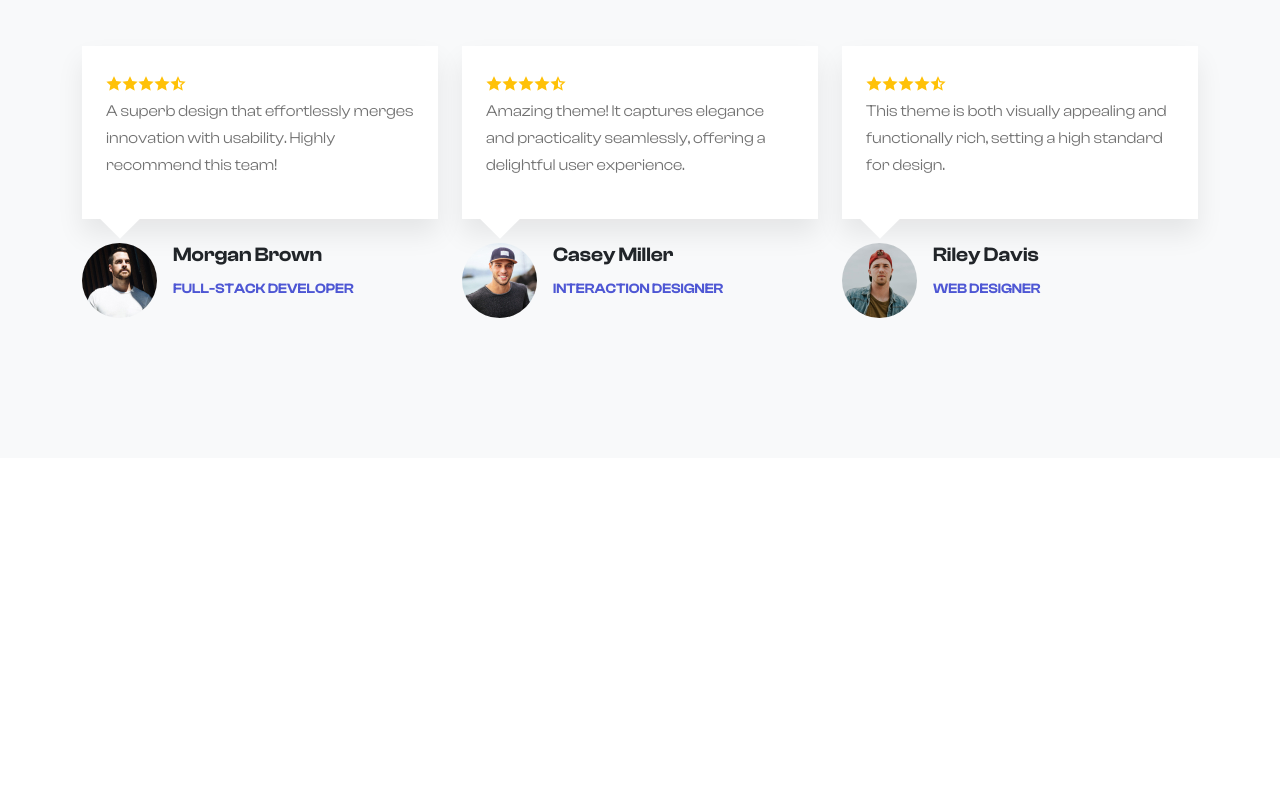
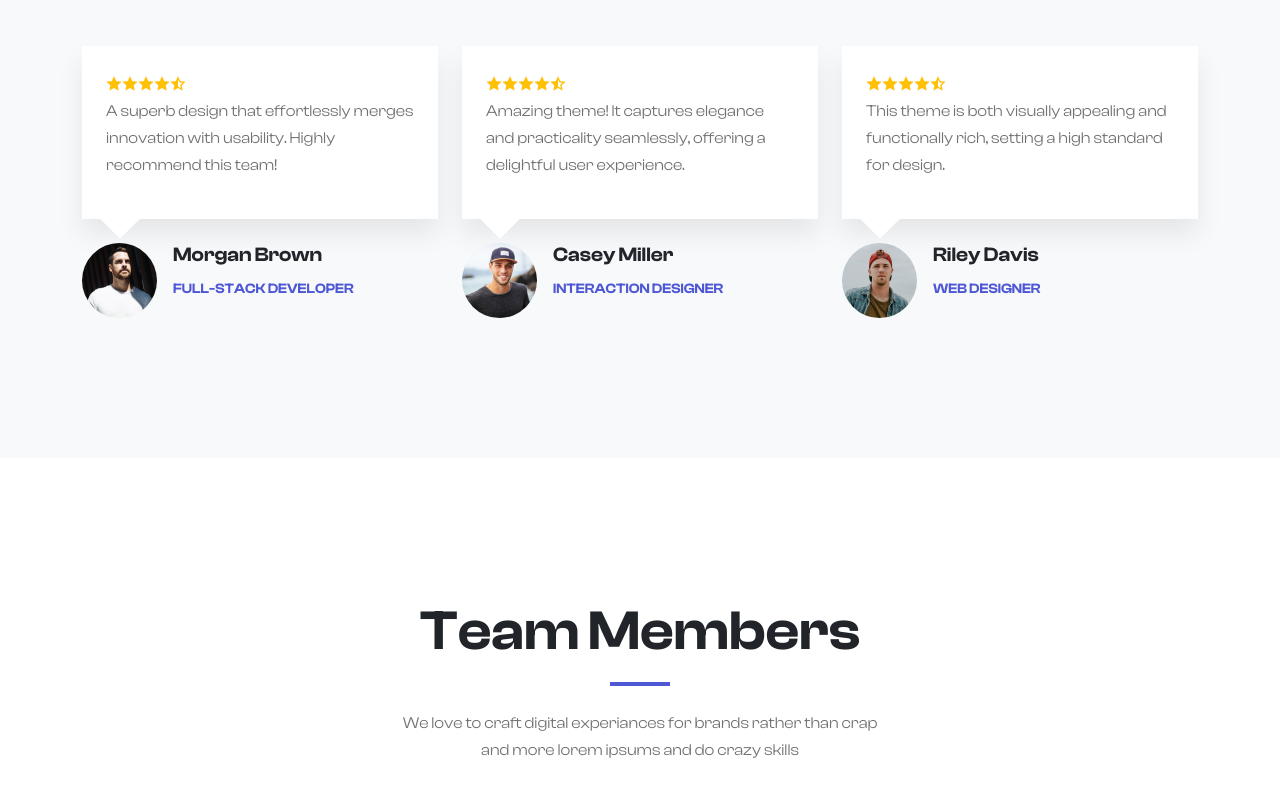
Before and after one commit to MR-0-BEN/Elixir-Template, a React (Vite) app: page / in a window 1280 px wide. Shown: the part 5383-6177 px from the top of the page. Before the commit the page ends 5841 px from the top, so only its background shows below. Built offline with nearby package versions, Linux system fonts and the light colour scheme.

Commit message:
Added Team component import and usage in App component

```diff
--- a/src/App.jsx
+++ b/src/App.jsx
@@ -6,6 +6,7 @@ import NavBar from "./components/NavBar";
 import Portfolio from "./components/Portfolio";
 import Reviews from "./components/Reviews";
 import Services from "./components/Services";
+import Team from "./components/Team";
 
 function App() {
   return (
@@ -17,6 +18,7 @@ function App() {
       <Counter />
       <Portfolio />
       <Reviews />
+      <Team/>
     </div>
   );
 }
--- /dev/null
+++ b/src/assets/data/TeamData.js
@@ -0,0 +1,9 @@
+import person1 from "../images/person-1.jpg";
+import person2 from "../images/person-2.jpg";
+import person3 from "../images/person-3.jpg";
+
+export const teamData = [
+  { img: person1, name: "Alice Smith", title: "UI Designer" },
+  { img: person2, name: "Dana White", title: "Backend Developer" },
+  { img: person3, name: "Charlie Brown", title: "DevOps Engineer" },
+];
--- /dev/null
+++ b/src/components/Team.css
@@ -0,0 +1,10 @@
+.team-member-content {
+  background-color: var(--c-brand);
+  bottom: -24px;
+  width: calc(100% - 50px);
+  transition: var(--transition);
+}
+.team-member:hover .team-member-content {
+  opacity: 1 !important;
+  bottom: 24px;
+}
--- /dev/null
+++ b/src/components/Team.jsx
@@ -0,0 +1,42 @@
+import React from "react";
+import "./Team.css";
+import { teamData } from "../assets/data/TeamData";
+
+const Team = () => {
+  return (
+    <section id="team" className="section-padding">
+      <div className="container">
+        <div className="row">
+          <div className="col-12 text-center">
+            <div className="section-title">
+              <h2 className="display-4 fw-semibold">Team Members</h2>
+              <div className="line"></div>
+              <p className="mx-auto">
+                We love to craft digital experiances for brands rather than crap
+                and more lorem ipsums and do crazy skills
+              </p>
+            </div>
+          </div>
+        </div>
+        <div className="row gy-4">
+          {teamData.map((teamMember) => (
+            <div className="col-md-4">
+              <div className="team-member image-zoom overflow-hidden position-relative">
+                {console.log(teamMember)}
+                <div className="image-zoom-wrapper overflow-hidden position-relative">
+                  <img src={teamMember.img} alt="" />
+                </div>
+                <div className="team-member-content position-absolute start-50 translate-middle-x text-center p-4 opacity-0 ">
+                  <h4 className="text-white mb-10">{teamMember.name}</h4>
+                  <p className="mb-0 text-white">{teamMember.title}</p>
+                </div>
+              </div>
+            </div>
+          ))}
+        </div>
+      </div>
+    </section>
+  );
+};
+
+export default Team;
```
